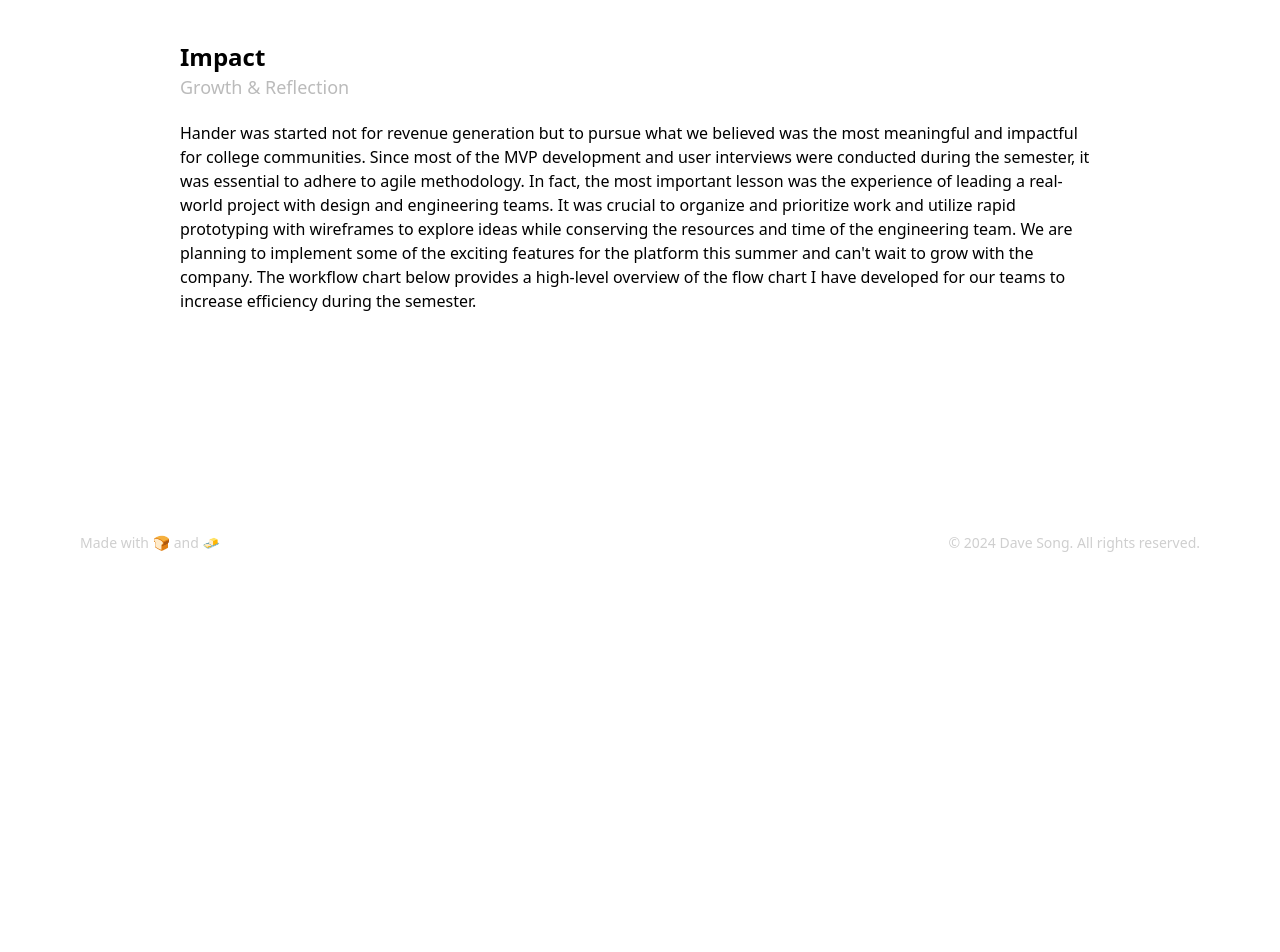
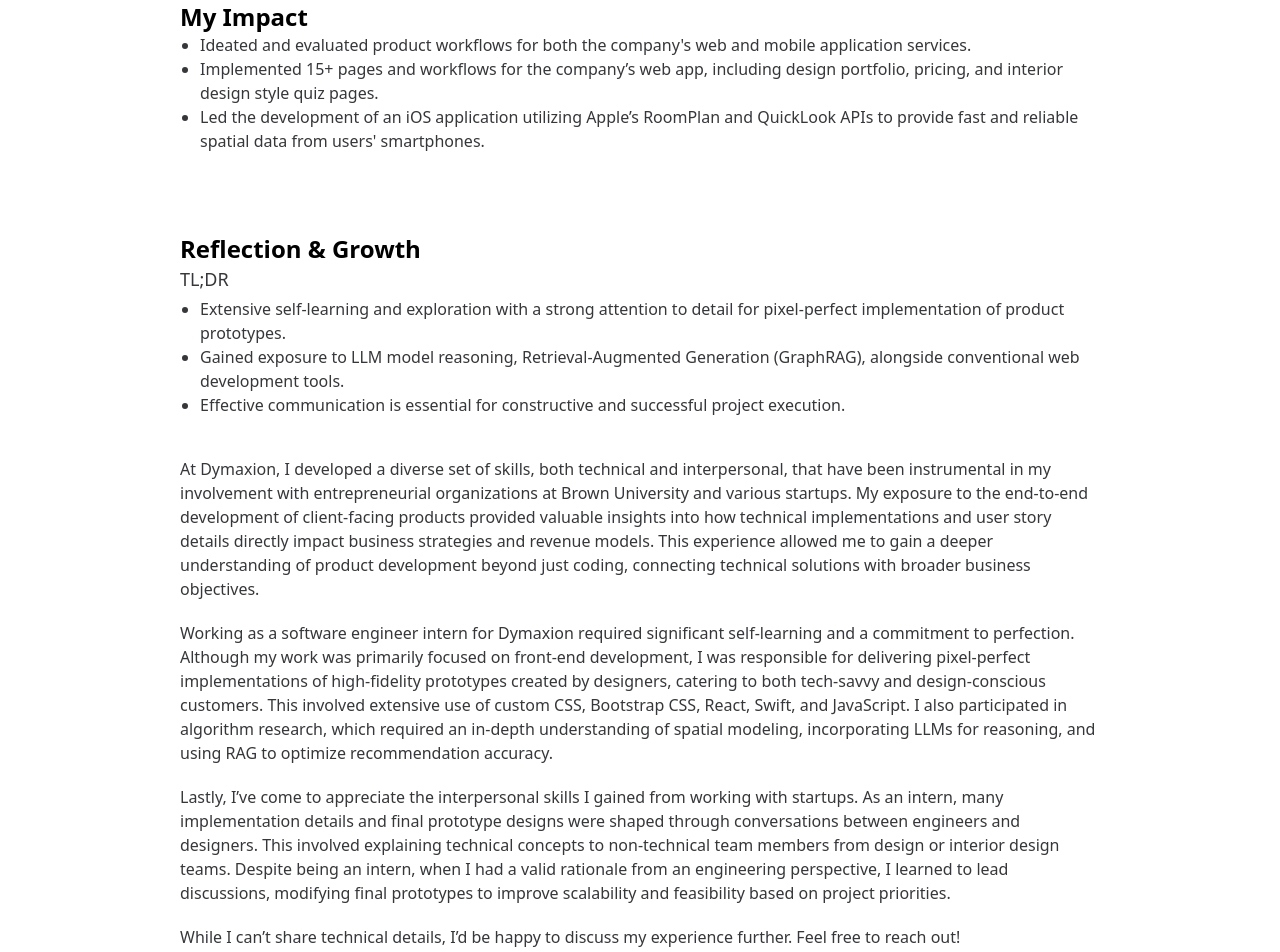
Before and after one commit to Dv-song/portfolio, a Next.js app in the folder portfolio_web/: page /work/pages/dymaxion in a window 1280 px wide. Shown: the part 1680-2632 px from the top of the page. Before the commit the page ends 2253 px from the top, so only its background shows below. Built offline with nearby package versions, Linux system fonts and the light colour scheme.

Commit message:
profile component, back button, dymaxion page update

```diff
--- a/portfolio_web/app/globals.css
+++ b/portfolio_web/app/globals.css
@@ -123,6 +123,10 @@
   100% {
     background-position: left;
   }
+}
+
+.portfolio_text_color {
+  color: #36373b;
 }
 
 .app_blk_accent {
--- a/portfolio_web/app/work/pages/dymaxion/page.tsx
+++ b/portfolio_web/app/work/pages/dymaxion/page.tsx
@@ -36,23 +36,46 @@
     ],
   },
   { type: "image_full", src: "/work_pages/dymaxionproduct_image.jpg" },
-  { type: "header", text: "Impact" },
-  { type: "section_subtitle", text: "Growth & Reflection" },
+  { type: "header", text: "My Impact" },
+  {
+    type: "list",
+    contentList: [
+      "Ideated and evaluated product workflows for both the company's web and mobile application services.",
+      "Implemented 15+ pages and workflows for the company’s web app, including design portfolio, pricing, and interior design style quiz pages.",
+      "Led the development of an iOS application utilizing Apple’s RoomPlan and QuickLook APIs to provide fast and reliable spatial data from users' smartphones.",
+    ],
+    color: "portfolio_text_color",
+  },
+  { type: "header", text: "Reflection & Growth" },
+  { type: "section_subtitle", text: "TL;DR" },
+  {
+    type: "list",
+    contentList: [
+      "Extensive self-learning and exploration with a strong attention to detail for pixel-perfect implementation of product prototypes.",
+      "Gained exposure to LLM model reasoning, Retrieval-Augmented Generation (GraphRAG), alongside conventional web development tools.",
+      "Effective communication is essential for constructive and successful project execution.",
+    ],
+    color: "portfolio_text_color",
+  },
   {
     type: "body_text",
-    text: " Hander was started not for revenue generation but to pursue what we \
-          believed was the most meaningful and impactful for college \
-          communities. Since most of the MVP development and user interviews \
-          were conducted during the semester, it was essential to adhere to \
-          agile methodology. In fact, the most important lesson was the \
-          experience of leading a real-world project with design and engineering \
-          teams. It was crucial to organize and prioritize work and utilize \
-          rapid prototyping with wireframes to explore ideas while conserving \
-          the resources and time of the engineering team. We are planning to \
-          implement some of the exciting features for the platform this summer \
-          and can't wait to grow with the company. The workflow chart below \
-          provides a high-level overview of the flow chart I have developed for \
-          our teams to increase efficiency during the semester. ",
+    text: "At Dymaxion, I developed a diverse set of skills, both technical and interpersonal, that have been instrumental in my involvement with entrepreneurial organizations at Brown University and various startups. My exposure to the end-to-end development of client-facing products provided valuable insights into how technical implementations and user story details directly impact business strategies and revenue models. This experience allowed me to gain a deeper understanding of product development beyond just coding, connecting technical solutions with broader business objectives.",
+    style: "",
+  },
+  {
+    type: "body_text",
+    text: "Working as a software engineer intern for Dymaxion required significant self-learning and a commitment to perfection. Although my work was primarily focused on front-end development, I was responsible for delivering pixel-perfect implementations of high-fidelity prototypes created by designers, catering to both tech-savvy and design-conscious customers. This involved extensive use of custom CSS, Bootstrap CSS, React, Swift, and JavaScript. I also participated in algorithm research, which required an in-depth understanding of spatial modeling, incorporating LLMs for reasoning, and using RAG to optimize recommendation accuracy.",
+    style: "",
+  },
+  {
+    type: "body_text",
+    text: "Lastly, I’ve come to appreciate the interpersonal skills I gained from working with startups. As an intern, many implementation details and final prototype designs were shaped through conversations between engineers and designers. This involved explaining technical concepts to non-technical team members from design or interior design teams. Despite being an intern, when I had a valid rationale from an engineering perspective, I learned to lead discussions, modifying final prototypes to improve scalability and feasibility based on project priorities.",
+    style: "",
+  },
+  {
+    type: "body_text",
+    text: "While I can’t share technical details, I’d be happy to discuss my experience further. Feel free to reach out!",
+    style: "italic",
   },
 ];
 
--- a/portfolio_web/components/Backbutton.tsx
+++ b/portfolio_web/components/Backbutton.tsx
@@ -1,12 +1,19 @@
+"use client";
 import React from "react";
 
 const Backbutton = () => {
+  const goBack = () => {
+    window.history.back();
+  };
   return (
-    <a href="/work#work" className="absolute w-full max-w-[1300px]">
-      <button className="relative portfolio_back_btn mt-20 left-20 p-4 flex items-center gap-2 z-10 hover:bg-[#f3f3f3] px-4 py-1 rounded-[500px]">
-        <span>←</span> BACK{" "}
+    <div className=" fixed w-full max-w-[1300px] mx-auto">
+      <button
+        onClick={goBack}
+        className="absolute portfolio_back_btn top-20 left-20 p-4 flex items-center gap-2 z-10 hover:bg-[#f3f3f3] px-4 py-1 rounded-[500px]"
+      >
+        <span>←</span> BACK
       </button>
-    </a>
+    </div>
   );
 };
 
--- a/portfolio_web/components/Portfolio.tsx
+++ b/portfolio_web/components/Portfolio.tsx
@@ -1,5 +1,6 @@
 import React from "react";
 import Backbutton from "./Backbutton";
+import { div } from "three/examples/jsm/nodes/Nodes.js";
 
 interface HeaderImageProps {
   type: "header_image";
@@ -47,6 +48,7 @@
 interface BodyTextProps {
   type: "body_text";
   text: string;
+  style?: string;
 }
 
 interface Divider {
@@ -56,6 +58,7 @@
 interface ContentListProps {
   type: "list";
   contentList: string[];
+  color: string;
 }
 
 // Union type for content items
@@ -104,7 +107,7 @@
     </h1>
     <p className="link_gray font-medium mt-[-5px] mb-4">{timeline}</p>
     <h2 className="text-lg link_gray font-medium -mt-2 italic">{subtitle}</h2>
-    <p className="my-8">{explanation}</p>
+    <p className="my-8 portfolio_text_color">{explanation}</p>
     <hr />
   </div>
 );
@@ -118,8 +121,8 @@
   <div className="py-2 px-10 max-w-[1000px] mx-auto">
     <div>
       <h3 className="text-2xl font-semibold mb-3">Role</h3>
-      <p className="font-semibold italic">{role}</p>
-      <p className="mb-8">{role_description}</p>
+      <p className="font-semibold italic portfolio_text_color">{role}</p>
+      <p className="mb-8 portfolio_text_color">{role_description}</p>
     </div>
     <div className="flex flex-col">
       <div className="mb-8">
@@ -165,36 +168,44 @@
 
 const Header = ({ text }: { text: string }) => (
   <div className="max-w-[1000px] px-10 w-full">
-    <h2 className="text-2xl font-semibold mt-20">{text}</h2>
+    <h2 className="text-2xl font-semibold mt-10">{text}</h2>
   </div>
 );
 
 const SectionSubtitle = ({ text }: { text: string }) => (
-  <div className="max-w-[1000px] px-10  w-full mb-5">
-    <h3 className="link_gray text-lg font-medium w-full">{text}</h3>
+  <div className="max-w-[1000px] px-10  w-full mb-1">
+    <h3 className="portfolio_text_color text-lg font-medium w-full">{text}</h3>
   </div>
 );
 
-const BodyText = ({ text }: { text: string }) => (
-  <div className="max-w-[1000px] px-10  w-full">
+const BodyText = ({ text, style }: BodyTextProps) => (
+  <div
+    className={`max-w-[1000px] px-10  w-full mb-5 portfolio_text_color ${style}`}
+  >
     <p>{text}</p>
   </div>
 );
 
-const Divider = () => <hr />;
+const Divider = () => (
+  <div className="relative flex flex-col flex-grow max-w-[1000px] mx-auto min-h-fit">
+    <hr />
+  </div>
+);
 
-const ContentList = ({ contentList }: ContentListProps) => (
-  <ul className="list-disc">
-    {contentList.map((item, key) => (
-      <li className="">{item}</li>
-    ))}
-  </ul>
+const ContentList = ({ contentList, color }: ContentListProps) => (
+  <div className="max-w-[1000px] px-10 w-full mb-10">
+    <ul className={`list-disc ml-5 ${color}`}>
+      {contentList.map((item, key) => (
+        <li className="">{item}</li>
+      ))}
+    </ul>
+  </div>
 );
 
 // Main Portfolio component
 const Portfolio = ({ content }: PortfolioProps) => {
   return (
-    <>
+    <div className="">
       <Backbutton />
       <div className="flex flex-col items-center mb-[200px]">
         {content.map((item, index) => {
@@ -218,13 +229,15 @@
             case "section_subtitle":
               return <SectionSubtitle key={index} text={item.text} />;
             case "body_text":
-              return <BodyText key={index} text={item.text} />;
+              return (
+                <BodyText key={index} text={item.text} type={"body_text"} />
+              );
             default:
               return null;
           }
         })}
       </div>
-    </>
+    </div>
   );
 };
 
--- a/portfolio_web/constants/index.ts
+++ b/portfolio_web/constants/index.ts
@@ -90,7 +90,7 @@
 export const WORKLIST: Work[] = [
     {
         featured: true,
-        href: "/work/pages/wip",
+        href: "/work/pages/dymaxion",
         id: 2, title: 'Dymaxion',
         position: "Software Engineer Intern",
         time: "Summer 2024",
```
